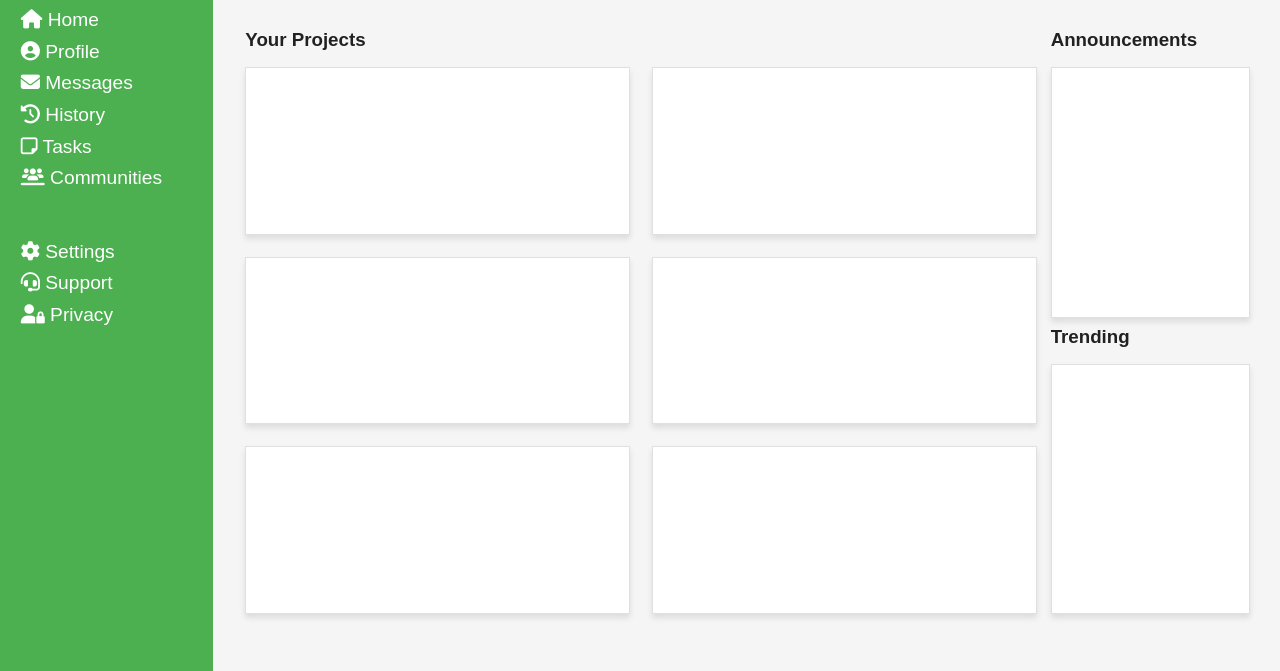
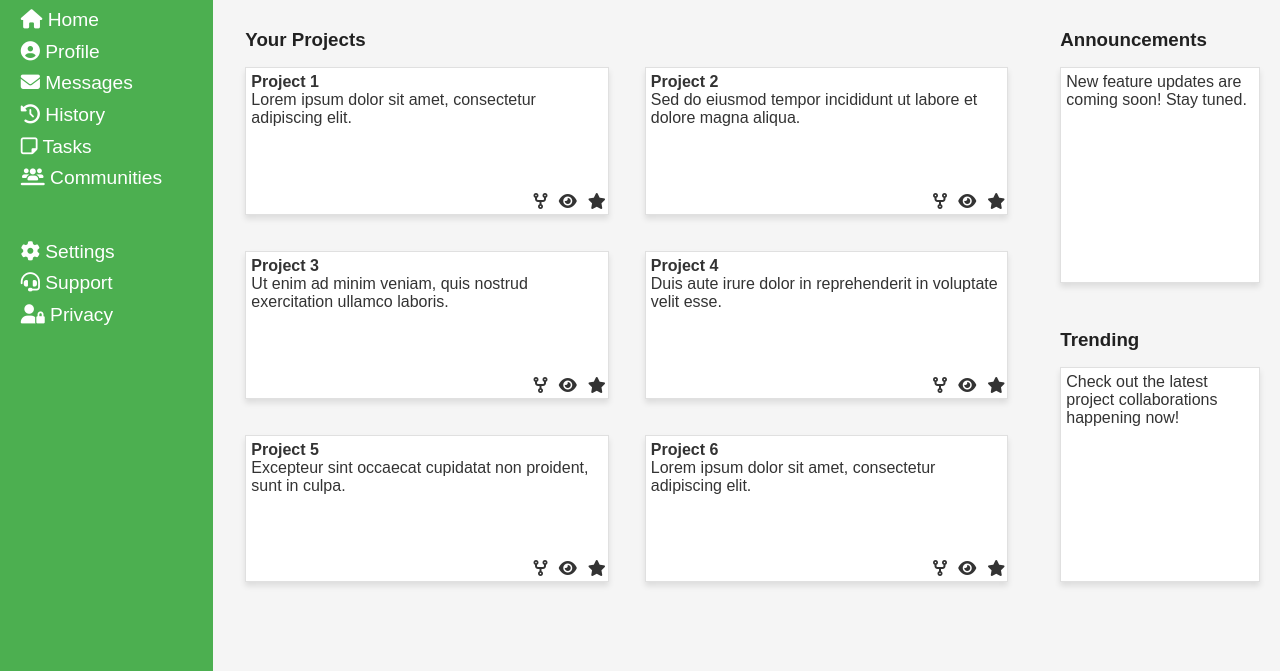
Before and after one commit to odai-dev/admin-dashboard, a plain HTML site: page index.html in a window 1280 px wide. Shown: the part 129-800 px from the top of the page. Drawn offline with Linux system fonts and the light colour scheme.

Commit message:
finished the admin dashboard project

```diff
--- a/index.html
+++ b/index.html
@@ -24,7 +24,7 @@
                     <i class="fa-solid fa-circle-user user-icon"></i>
                     <div class="user-greeting">
                         <p>Hi there!</p>
-                        <h3>Odai Gubran(@odai)</h>
+                        <h3>Odai Gubran(@odai)</h3>
                     </div>
                 </div>
                 <button class="btn">New</button>
@@ -55,22 +55,74 @@
             <div class="projects-section">
                 <h3>Your Projects</h3>
                 <div class="projects">
-                    <div class="project card"></div>
-                    <div class="project card"></div>
-                    <div class="project card"></div>
-                    <div class="project card"></div>
-                    <div class="project card"></div>
-                    <div class="project card"></div>
+                    <div class="project card">
+                        <h4>Project 1</h4>
+                        <div class="content">Lorem ipsum dolor sit amet, consectetur adipiscing elit.</div>
+                        <div class="icons">
+                            <i class="fa-solid fa-code-fork"></i>
+                            <i class="fa-solid fa-eye"></i>
+                            <i class="fa-solid fa-star"></i>
+                        </div>
+                    </div>
+                    <div class="project card">
+                        <h4>Project 2</h4>
+                        <div class="content">Sed do eiusmod tempor incididunt ut labore et dolore magna aliqua.</div>
+                        <div class="icons">
+                            <i class="fa-solid fa-code-fork"></i>
+                            <i class="fa-solid fa-eye"></i>
+                            <i class="fa-solid fa-star"></i>
+                        </div>
+                    </div>
+                    <div class="project card">
+                        <h4>Project 3</h4>
+                        <div class="content">Ut enim ad minim veniam, quis nostrud exercitation ullamco laboris.</div>
+                        <div class="icons">
+                            <i class="fa-solid fa-code-fork"></i>
+                            <i class="fa-solid fa-eye"></i>
+                            <i class="fa-solid fa-star"></i>
+                        </div>
+                    </div>
+                    <div class="project card">
+                        <h4>Project 4</h4>
+                        <div class="content">Duis aute irure dolor in reprehenderit in voluptate velit esse.</div>
+                        <div class="icons">
+                            <i class="fa-solid fa-code-fork"></i>
+                            <i class="fa-solid fa-eye"></i>
+                            <i class="fa-solid fa-star"></i>
+                        </div>
+                    </div>
+                    <div class="project card">
+                        <h4>Project 5</h4>
+                        <div class="content">Excepteur sint occaecat cupidatat non proident, sunt in culpa.</div>
+                        <div class="icons">
+                            <i class="fa-solid fa-code-fork"></i>
+                            <i class="fa-solid fa-eye"></i>
+                            <i class="fa-solid fa-star"></i>
+                        </div>
+                    </div>
+                    <div class="project card">
+                        <h4>Project 6</h4>
+                        <div class="content">Lorem ipsum dolor sit amet, consectetur adipiscing elit.</div>
+                        <div class="icons">
+                            <i class="fa-solid fa-code-fork"></i>
+                            <i class="fa-solid fa-eye"></i>
+                            <i class="fa-solid fa-star"></i>
+                        </div>
+                    </div>
                 </div>
             </div>
             <div class="news">
                 <div class="announcements">
                     <h3>Announcements</h3>
-                    <div class="announcement-card card"></div>
+                    <div class="announcement-card card">
+                        <p>New feature updates are coming soon! Stay tuned.</p>
+                    </div>
                 </div>
                 <div class="trending">
-                    <h3>Trending</h3>
-                    <div class="trending-card card"></div>
+                    <h3 id="trending-h3">Trending</h3>
+                    <div class="trending-card card">
+                        <p>Check out the latest project collaborations happening now!</p>
+                    </div>
                 </div>
             </div>
 
--- a/style.css
+++ b/style.css
@@ -62,15 +62,17 @@ a:hover{
     display: grid;
     grid-template-columns: 4fr 1fr;
     grid-template-rows:  9fr 0.3fr;
-    gap: 1rem;
+    gap: 4rem;
     padding: 1rem 2rem;
 }
 .card{
     width: 100%;
     height: 100%;
+    position: relative;
     border: 1px solid var(--border-color);
     background-color: var(--card-background);
     box-shadow: 0 4px 6px var(--shadow-color);
+    padding: 5px;
 }
 .card:hover {
     border-color: var(--hover-color);
@@ -79,22 +81,21 @@ h3 {
     margin: 1rem 0;
     color: var(--heading-color);
 }
+
 .projects-section .projects {
     width: auto;
     height: 90%;
     display: grid;
     grid-template-columns: 1fr 1fr;
     grid-template-rows: 1fr 1fr 1fr;
-    gap: 1.5rem;
+    gap: 3rem;
 }
-.projects .project {
 
-}
 .main .news {
     height: 90%;
     display: grid;
     grid-template-rows: 1fr 1fr;
-    gap: 3rem;
+    gap: 6rem;
 }
 .header{
     display: grid;
@@ -138,3 +139,12 @@ h3 {
     grid-template-columns: 1fr 10fr;
     gap: 5px;
 }
+
+.card .icons {
+    position: absolute;
+    bottom: 5px;
+    right: 2px;
+    display: flex;
+    width: 20%;
+    justify-content: space-between;
+}
```
